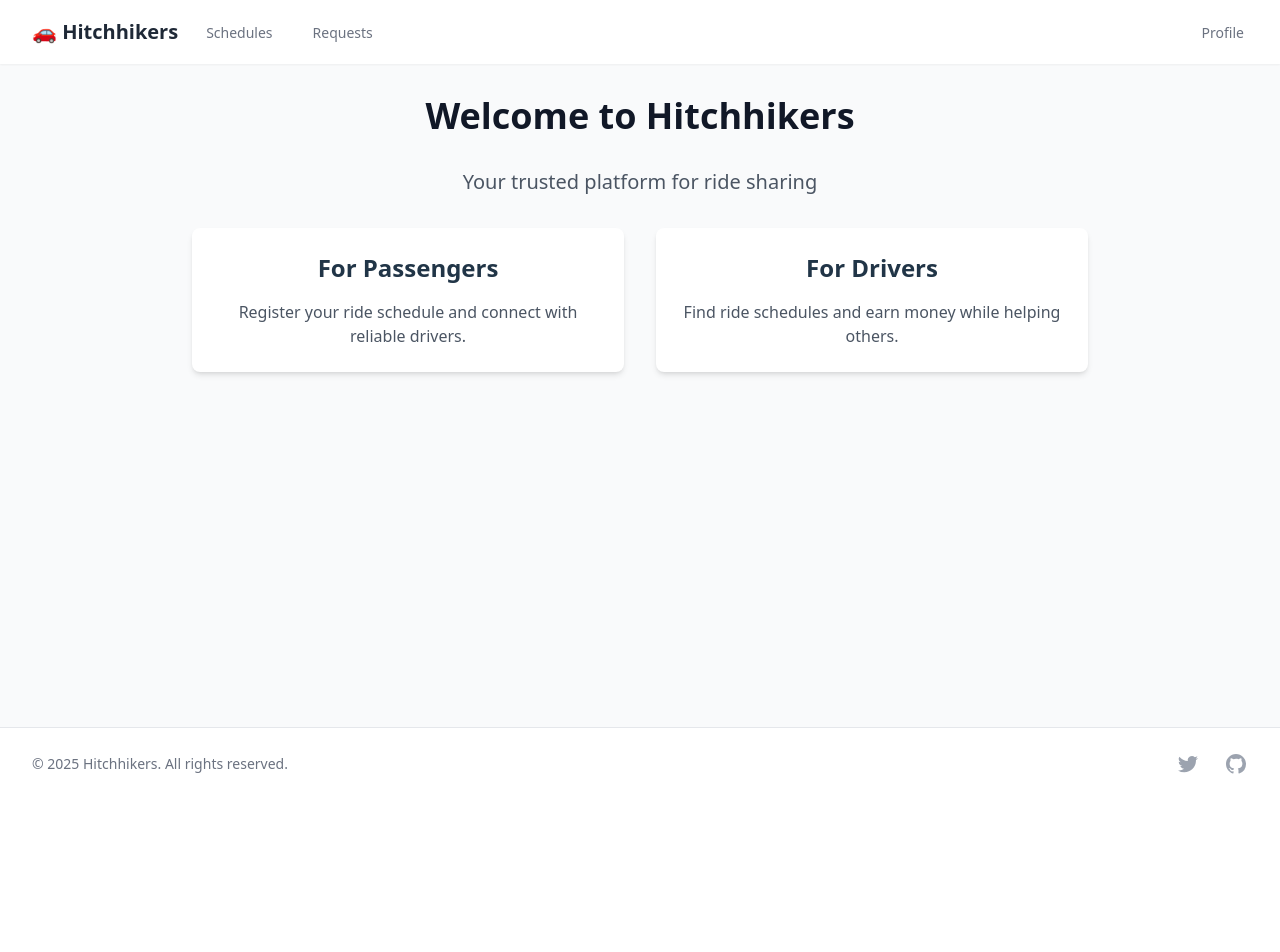
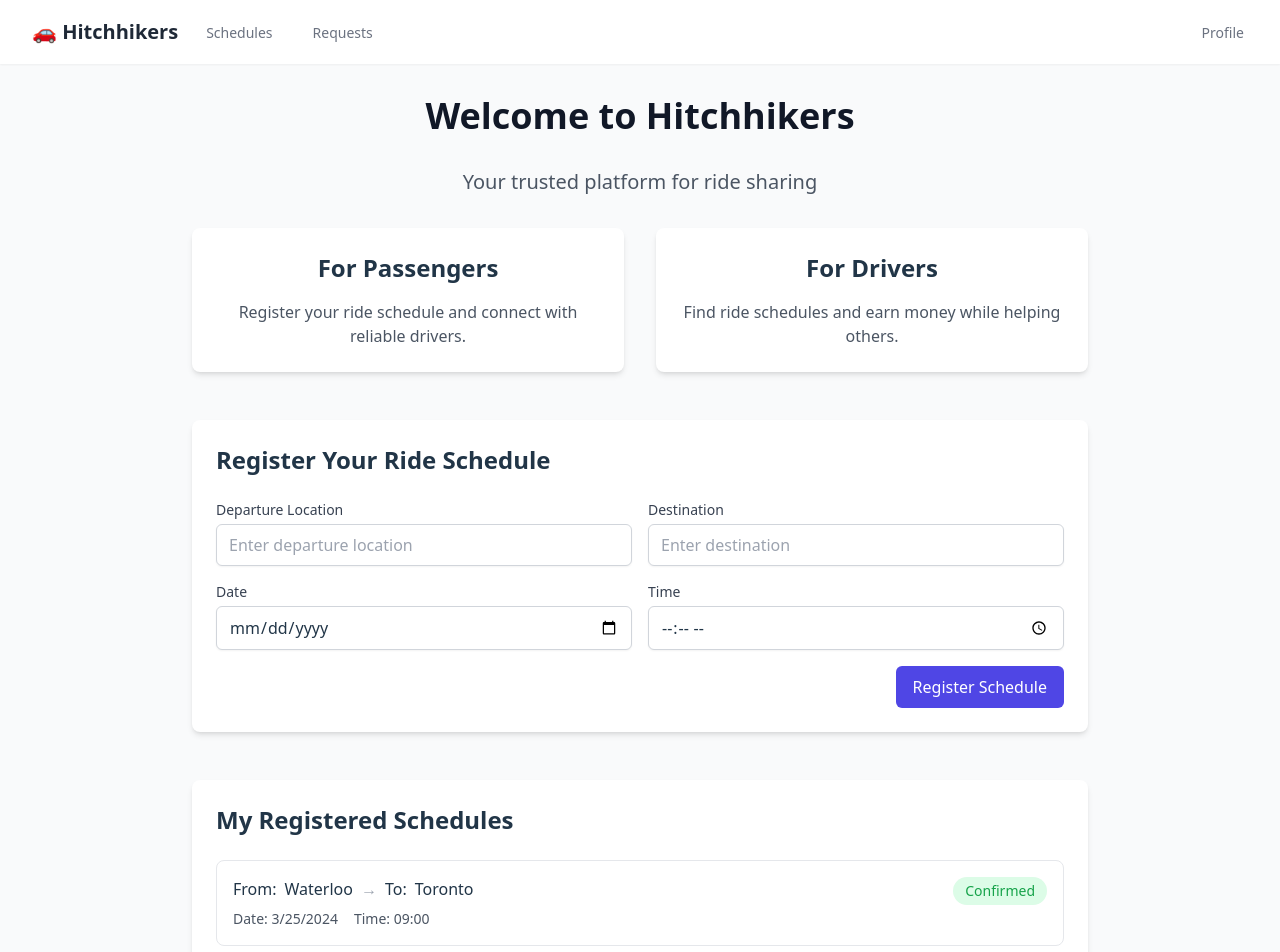
Before and after one commit to lgswin/HitchHikers, a React (Vite) app in the folder frontend/: page / in a window 1280 px wide. Shown: the top 952 px of the page. Before the commit the page ends 800 px from the top, so only its background shows below. Built offline with nearby package versions, Linux system fonts and the light colour scheme; what aws-amplify would draw is missing.

Commit message:
update home and footer

```diff
--- a/frontend/src/components/layout/Footer.tsx
+++ b/frontend/src/components/layout/Footer.tsx
@@ -7,12 +7,6 @@ const Footer = () => {
             © {new Date().getFullYear()} Hitchhikers. All rights reserved.
           </div>
           <div className="flex space-x-6">
-            <a href="#" className="text-gray-400 hover:text-gray-500">
-              <span className="sr-only">Twitter</span>
-              <svg className="h-6 w-6" fill="currentColor" viewBox="0 0 24 24">
-                <path d="M8.29 20.251c7.547 0 11.675-6.253 11.675-11.675 0-.178 0-.355-.012-.53A8.348 8.348 0 0022 5.92a8.19 8.19 0 01-2.357.646 4.118 4.118 0 001.804-2.27 8.224 8.224 0 01-2.605.996 4.107 4.107 0 00-6.993 3.743 11.65 11.65 0 01-8.457-4.287 4.106 4.106 0 001.27 5.477A4.072 4.072 0 012.8 9.713v.052a4.105 4.105 0 003.292 4.022 4.095 4.095 0 01-1.853.07 4.108 4.108 0 003.834 2.85A8.233 8.233 0 012 18.407a11.616 11.616 0 006.29 1.84" />
-              </svg>
-            </a>
             <a href="#" className="text-gray-400 hover:text-gray-500">
               <span className="sr-only">GitHub</span>
               <svg className="h-6 w-6" fill="currentColor" viewBox="0 0 24 24">
--- a/frontend/src/pages/Home.tsx
+++ b/frontend/src/pages/Home.tsx
@@ -1,5 +1,73 @@
+import { useState } from 'react';
+
+interface ScheduleForm {
+  departure: string;
+  destination: string;
+  date: string;
+  time: string;
+}
+
+interface Schedule extends ScheduleForm {
+  id: string;
+  status: 'pending' | 'confirmed' | 'cancelled';
+}
+
 const Home = () => {
+  const [scheduleForm, setScheduleForm] = useState<ScheduleForm>({
+    departure: '',
+    destination: '',
+    date: '',
+    time: '',
+  });
+
+  // Dummy data for demonstration
+  const [mySchedules] = useState<Schedule[]>([
+    {
+      id: '1',
+      departure: 'Waterloo',
+      destination: 'Toronto',
+      date: '2024-03-25',
+      time: '09:00',
+      status: 'confirmed'
+    },
+    {
+      id: '2',
+      departure: 'Kitchener',
+      destination: 'Hamilton',
+      date: '2024-03-26',
+      time: '14:30',
+      status: 'pending'
+    }
+  ]);
+
+  const handleSubmit = (e: React.FormEvent) => {
+    e.preventDefault();
+    // TODO: Implement schedule registration logic
+    console.log('Schedule form submitted:', scheduleForm);
+  };
+
+  const handleChange = (e: React.ChangeEvent<HTMLInputElement>) => {
+    const { name, value } = e.target;
+    setScheduleForm(prev => ({
+      ...prev,
+      [name]: value
+    }));
+  };
+
+  const getStatusColor = (status: Schedule['status']) => {
+    switch (status) {
+      case 'confirmed':
+        return 'text-green-600 bg-green-100';
+      case 'cancelled':
+        return 'text-red-600 bg-red-100';
+      default:
+        return 'text-yellow-600 bg-yellow-100';
+    }
+  };
+
   return (
+    <div className="space-y-12">
+      {/* Welcome Section */}
       <div className="text-center">
         <h1 className="text-4xl font-bold text-gray-900 mb-8">
           Welcome to Hitchhikers
@@ -22,6 +90,124 @@ const Home = () => {
           </div>
         </div>
       </div>
+
+      {/* Schedule Registration Form */}
+      <div className="bg-white p-6 rounded-lg shadow-md max-w-4xl mx-auto">
+        <h2 className="text-2xl font-semibold mb-6">Register Your Ride Schedule</h2>
+        <form onSubmit={handleSubmit} className="space-y-4">
+          <div className="grid grid-cols-1 md:grid-cols-2 gap-4">
+            <div>
+              <label htmlFor="departure" className="block text-sm font-medium text-gray-700 mb-1">
+                Departure Location
+              </label>
+              <input
+                type="text"
+                id="departure"
+                name="departure"
+                value={scheduleForm.departure}
+                onChange={handleChange}
+                className="w-full px-3 py-2 border border-gray-300 rounded-md shadow-sm focus:outline-none focus:ring-indigo-500 focus:border-indigo-500"
+                placeholder="Enter departure location"
+                required
+              />
+            </div>
+            <div>
+              <label htmlFor="destination" className="block text-sm font-medium text-gray-700 mb-1">
+                Destination
+              </label>
+              <input
+                type="text"
+                id="destination"
+                name="destination"
+                value={scheduleForm.destination}
+                onChange={handleChange}
+                className="w-full px-3 py-2 border border-gray-300 rounded-md shadow-sm focus:outline-none focus:ring-indigo-500 focus:border-indigo-500"
+                placeholder="Enter destination"
+                required
+              />
+            </div>
+            <div>
+              <label htmlFor="date" className="block text-sm font-medium text-gray-700 mb-1">
+                Date
+              </label>
+              <input
+                type="date"
+                id="date"
+                name="date"
+                value={scheduleForm.date}
+                onChange={handleChange}
+                className="w-full px-3 py-2 border border-gray-300 rounded-md shadow-sm focus:outline-none focus:ring-indigo-500 focus:border-indigo-500"
+                required
+              />
+            </div>
+            <div>
+              <label htmlFor="time" className="block text-sm font-medium text-gray-700 mb-1">
+                Time
+              </label>
+              <input
+                type="time"
+                id="time"
+                name="time"
+                value={scheduleForm.time}
+                onChange={handleChange}
+                className="w-full px-3 py-2 border border-gray-300 rounded-md shadow-sm focus:outline-none focus:ring-indigo-500 focus:border-indigo-500"
+                required
+              />
+            </div>
+          </div>
+          <div className="flex justify-end">
+            <button
+              type="submit"
+              className="px-4 py-2 bg-indigo-600 text-white rounded-md hover:bg-indigo-700 focus:outline-none focus:ring-2 focus:ring-offset-2 focus:ring-indigo-500"
+            >
+              Register Schedule
+            </button>
+          </div>
+        </form>
+      </div>
+
+      {/* My Registered Schedules */}
+      <div className="bg-white p-6 rounded-lg shadow-md max-w-4xl mx-auto">
+        <h2 className="text-2xl font-semibold mb-6">My Registered Schedules</h2>
+        {mySchedules.length === 0 ? (
+          <p className="text-gray-500 text-center py-4">No schedules registered yet.</p>
+        ) : (
+          <div className="space-y-4">
+            {mySchedules.map((schedule) => (
+              <div
+                key={schedule.id}
+                className="border border-gray-200 rounded-lg p-4 hover:shadow-md transition-shadow"
+              >
+                <div className="flex justify-between items-start">
+                  <div className="space-y-2">
+                    <div className="flex items-center space-x-2">
+                      <span className="font-medium">From:</span>
+                      <span>{schedule.departure}</span>
+                      <span className="text-gray-400 mx-2">→</span>
+                      <span className="font-medium">To:</span>
+                      <span>{schedule.destination}</span>
+                    </div>
+                    <div className="flex items-center space-x-4 text-sm text-gray-600">
+                      <div>
+                        <span className="font-medium">Date:</span>{' '}
+                        {new Date(schedule.date).toLocaleDateString()}
+                      </div>
+                      <div>
+                        <span className="font-medium">Time:</span>{' '}
+                        {schedule.time}
+                      </div>
+                    </div>
+                  </div>
+                  <span className={`px-3 py-1 rounded-full text-sm font-medium ${getStatusColor(schedule.status)}`}>
+                    {schedule.status.charAt(0).toUpperCase() + schedule.status.slice(1)}
+                  </span>
+                </div>
+              </div>
+            ))}
+          </div>
+        )}
+      </div>
+    </div>
   );
 };
 
```
Lines whose indentation alone changed are shown as unchanged.
